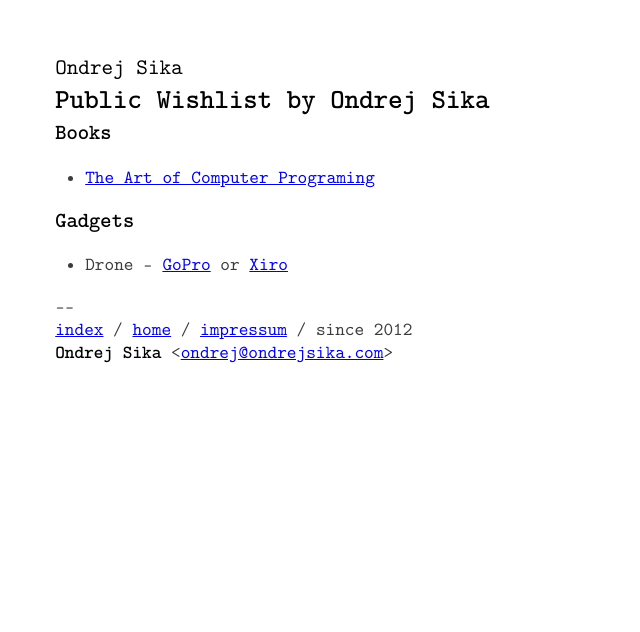
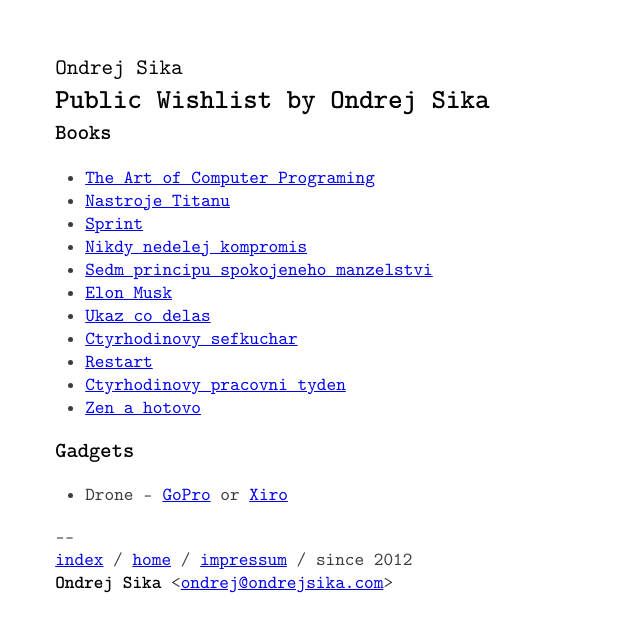
Before and after one commit to ondrejsika/ondrejsika.com, a Jekyll site: the page built from wishlist/index.md, in a window 1280 px wide. Shown: the top 632 px of the page, without its empty margins (0-640 px from the left). Built offline with Jekyll 4.4.1, drawn with Linux system fonts in a browser that asks for light colours; some web fonts are replaced; comment, search, counter and statistics services are not loaded.

Commit message:
wishlist - add a lots of Melvil books

```diff
--- a/wishlist/index.md
+++ b/wishlist/index.md
@@ -9,6 +9,16 @@
 ### Books
 
 - [The Art of Computer Programing](https://www.amazon.com/Computer-Programming-Volumes-1-4A-Boxed/dp/0321751043)
+- [Nastroje Titanu](https://www.melvil.cz/kniha-nastroje-titanu/)
+- [Sprint](https://www.melvil.cz/kniha-sprint/)
+- [Nikdy nedelej kompromis](https://www.melvil.cz/kniha-nikdy-nedelej-kompromis/)
+- [Sedm principu spokojeneho manzelstvi](https://www.melvil.cz/kniha-sedm-principu-spokojeneho-manzelstvi/)
+- [Elon Musk](https://www.melvil.cz/kniha-elon-musk/)
+- [Ukaz co delas](https://www.melvil.cz/kniha-ukaz-co-delas/)
+- [Ctyrhodinovy sefkuchar](https://www.melvil.cz/kniha-ctyrhodinovy-sefkuchar/)
+- [Restart](https://www.melvil.cz/kniha-restart/)
+- [Ctyrhodinovy pracovni tyden](https://www.melvil.cz/kniha-ctyrhodinovy-pracovni-tyden/)
+- [Zen a hotovo](https://www.melvil.cz/kniha-zen-a-hotovo/)
 
 
 ### Gadgets
```
